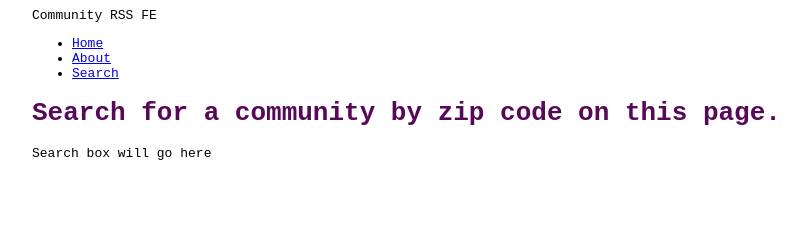
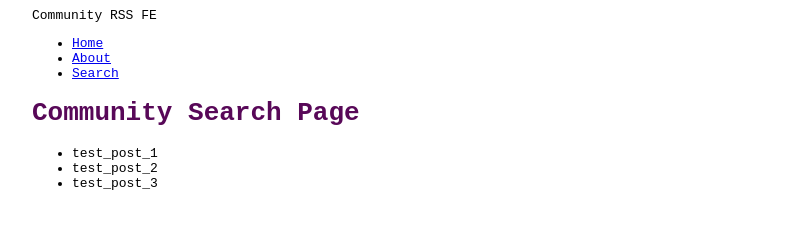
Before and after one commit to AStilmock/Community_RSS_FE_2.0, a Gatsby site: page /search in a window 1280 px wide. Shown: the whole page, without its empty margins (8-814 px from the left). Built offline with nearby package versions, Linux system fonts and the light colour scheme; Gatsby itself is replaced by a stand-in of ours.

Commit message:
test data to search page via data-layer query

```diff
--- a/src/pages/search.js
+++ b/src/pages/search.js
@@ -1,15 +1,34 @@
 import * as React from 'react'
-import Layout from '../components/layout'
-import Seo from '../components/seo'
+import { graphql } from 'gatsby'
+import Layout from '/src/components/layout'
+import Seo from '/src/components/seo'
 
-const SearchPage = () => {
+const SearchPage = ({ data }) => {
   return (
-    <Layout pageTitle="Search for a community by zip code on this page.">
-      <p>Search box will go here</p>
+    <Layout pageTitle="Community Search Page">
+      <ul>
+      {
+        data.allFile.nodes.map(node => (
+          <li key={node.name}>
+            {node.name}
+          </li>
+        ))
+      }
+      </ul>
     </Layout>
   )
 }
 
-export const Head = () => <Seo title="My Blog Posts" />
+export const query = graphql`
+  query {
+    allFile {
+      nodes {
+        name
+      }
+    }
+  }
+`
+
+export const Head = () => <Seo title="Community Search Page"/>
 
 export default SearchPage
```
